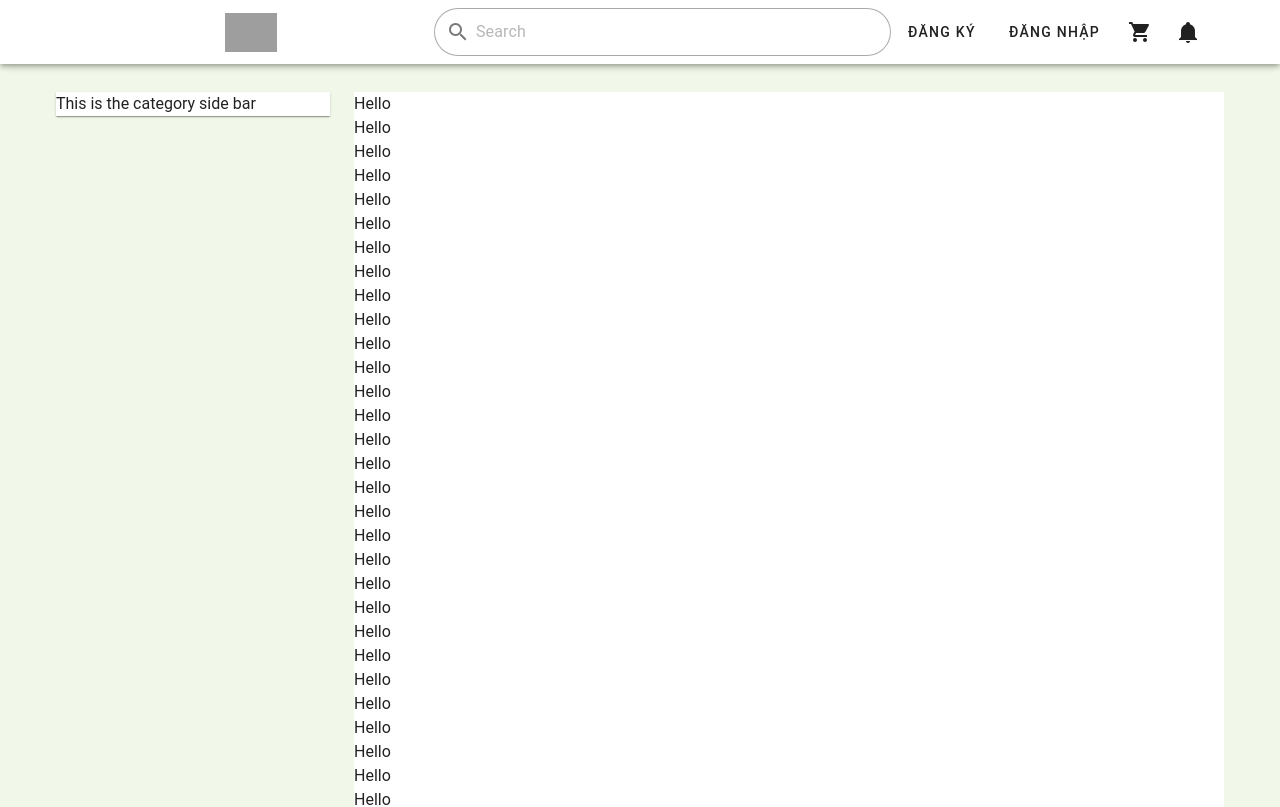
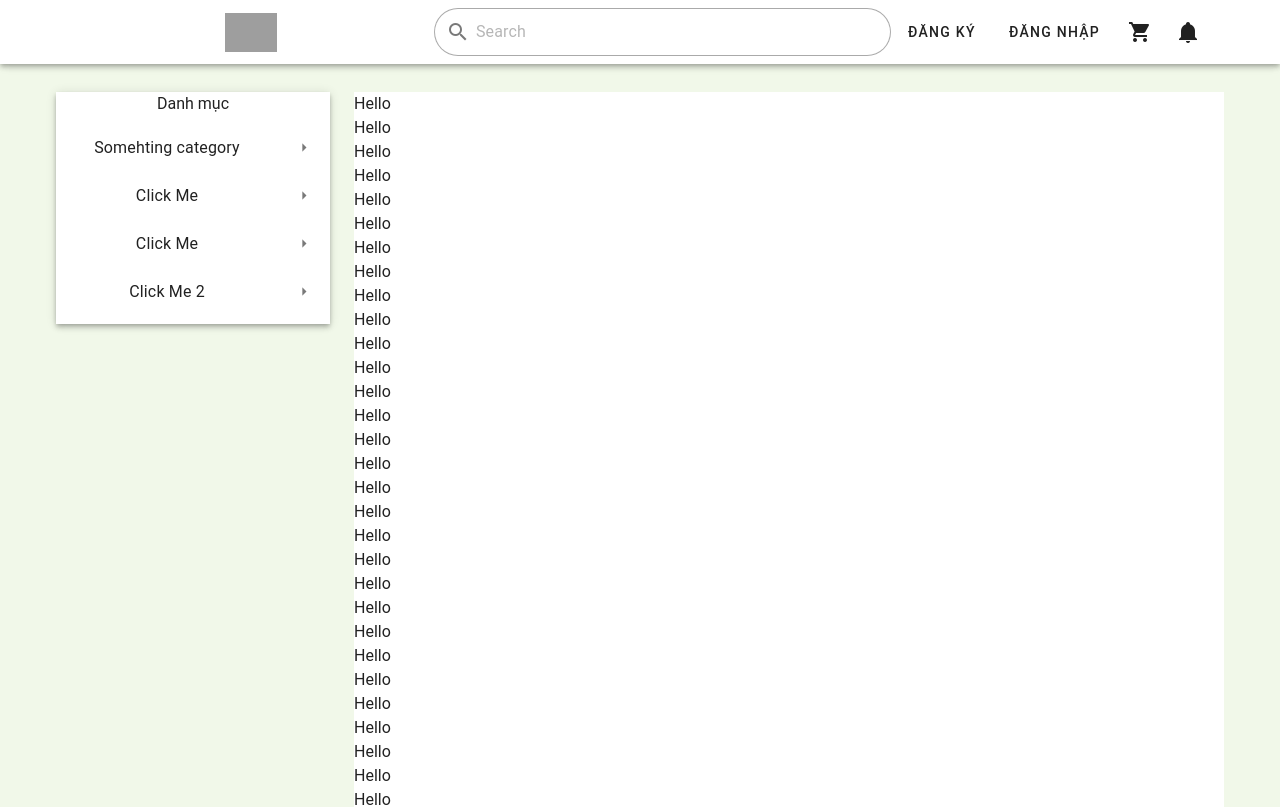
Before and after one commit to B5u2423/Bookstore-Website, a Vue app in the folder frontend/: page / in a window 1280 px wide. Shown: the top 807 px of the page. Built offline with nearby package versions, Linux system fonts and the light colour scheme; grey boxes are pictures that could not be loaded.

Commit message:
Separate sidebar to be a component
Making component routes to be easier for name views later if I need it. And run formatter.

```diff
--- /dev/null
+++ b/frontend/src/components/ecom/SideBar.vue
@@ -0,0 +1,51 @@
+<script setup>
+const categories = [
+  { title: 'Somehting category' },
+  { title: 'Click Me' },
+  { title: 'Click Me' },
+  { title: 'Click Me 2' },
+]
+</script>
+
+<template>
+
+  <v-sheet
+    elevation="4"
+    class="pa-0 align-center justify-center text-center mx-auto mb-6"
+  >
+     Danh mục
+    <v-list>
+
+      <v-list-item
+        v-for="(category, i) in categories"
+        :key="i"
+        :title="category.title"
+      >
+
+        <template v-slot:append>
+
+          <v-icon
+            icon="mdi-menu-right"
+            size="small"
+          ></v-icon>
+
+        </template>
+
+      </v-list-item>
+
+    </v-list>
+
+    <!-- <v-menu location="end" open-on-hover scroll-strategy="close"
+              > <template v-slot:activator="{ props }"
+                > <v-btn variant="plain" width="100%" color="primary" v-bind="props"> Dropdown </v-btn>
+                </template
+              > <v-list class="ml-1"
+                > <v-list-item v-for="(item, index) in items" :key="index" :value="index"
+                  > <v-list-item-title>{{ item.title }}</v-list-item-title
+                  > </v-list-item
+                > </v-list
+              > </v-menu> -->
+
+  </v-sheet>
+
+</template>
--- a/frontend/src/layouts/EComLayout.vue
+++ b/frontend/src/layouts/EComLayout.vue
@@ -1,15 +1,43 @@
 <script setup>
 import NavBar from '@/components/ecom/NavBar.vue'
 import FooterSection from '@/components/ecom/Footer.vue'
+import SideBar from '@/components/ecom/SideBar.vue'
 </script>
 
 <template>
-   <NavBar /> <v-main class="bg-light-green-lighten-5 mt-3"
-    > <v-container class="bg-transparent"
-      > <v-row
-        > <v-col sm="3"> <v-sheet elevation="1">This is the category side bar</v-sheet> </v-col>
-        <v-col> <router-view></router-view> </v-col> </v-row
-      > </v-container
-    > </v-main
-  > <FooterSection />
+
+  <NavBar />
+
+  <v-main class="bg-light-green-lighten-5 mt-3">
+
+    <v-container class="bg-transparent">
+
+      <v-row>
+
+        <v-col
+          cols="12"
+          md="3"
+        >
+
+          <SideBar />
+
+        </v-col>
+
+        <v-col
+          cols="12"
+          md="9"
+        >
+
+          <router-view></router-view>
+
+        </v-col>
+
+      </v-row>
+
+    </v-container>
+
+  </v-main>
+
+  <FooterSection />
+
 </template>
--- a/frontend/src/router/index.js
+++ b/frontend/src/router/index.js
@@ -1,5 +1,6 @@
 import AdminLayout from '@/layouts/AdminLayout.vue'
 import EComLayout from '@/layouts/EComLayout.vue'
+import SideBar from '@/components/ecom/SideBar.vue'
 import { resolveDirective } from 'vue'
 import { createRouter, createWebHistory } from 'vue-router'
 
@@ -8,11 +9,41 @@ const routes = [
     path: '/',
     component: EComLayout,
     children: [
-      { path: '', component: () => import('@/views/ecom/Landing.vue') },
-      { path: 'shop', name: 'shop', component: () => import('@/views/ecom/Shop.vue') },
-      { path: 'cart', name: 'cart', component: () => import('@/views/ecom/Cart.vue') },
-      { path: 'register', name: 'register', component: () => import('@/views/ecom/Register.vue') },
-      { path: 'login', name: 'login', component: () => import('@/views/ecom/CustomerLogin.vue') },
+      {
+        path: '',
+        components: {
+          sidebar: SideBar,
+          default: () => import('@/views/ecom/Landing.vue'),
+        },
+      },
+      {
+        path: 'shop',
+        name: 'shop',
+        components: {
+          default: () => import('@/views/ecom/Shop.vue'),
+        },
+      },
+      {
+        path: 'cart',
+        name: 'cart',
+        components: {
+          default: () => import('@/views/ecom/Cart.vue'),
+        },
+      },
+      {
+        path: 'register',
+        name: 'register',
+        components: {
+          default: () => import('@/views/ecom/Register.vue'),
+        },
+      },
+      {
+        path: 'login',
+        name: 'login',
+        components: {
+          default: () => import('@/views/ecom/CustomerLogin.vue'),
+        },
+      },
     ],
   },
   {
```
